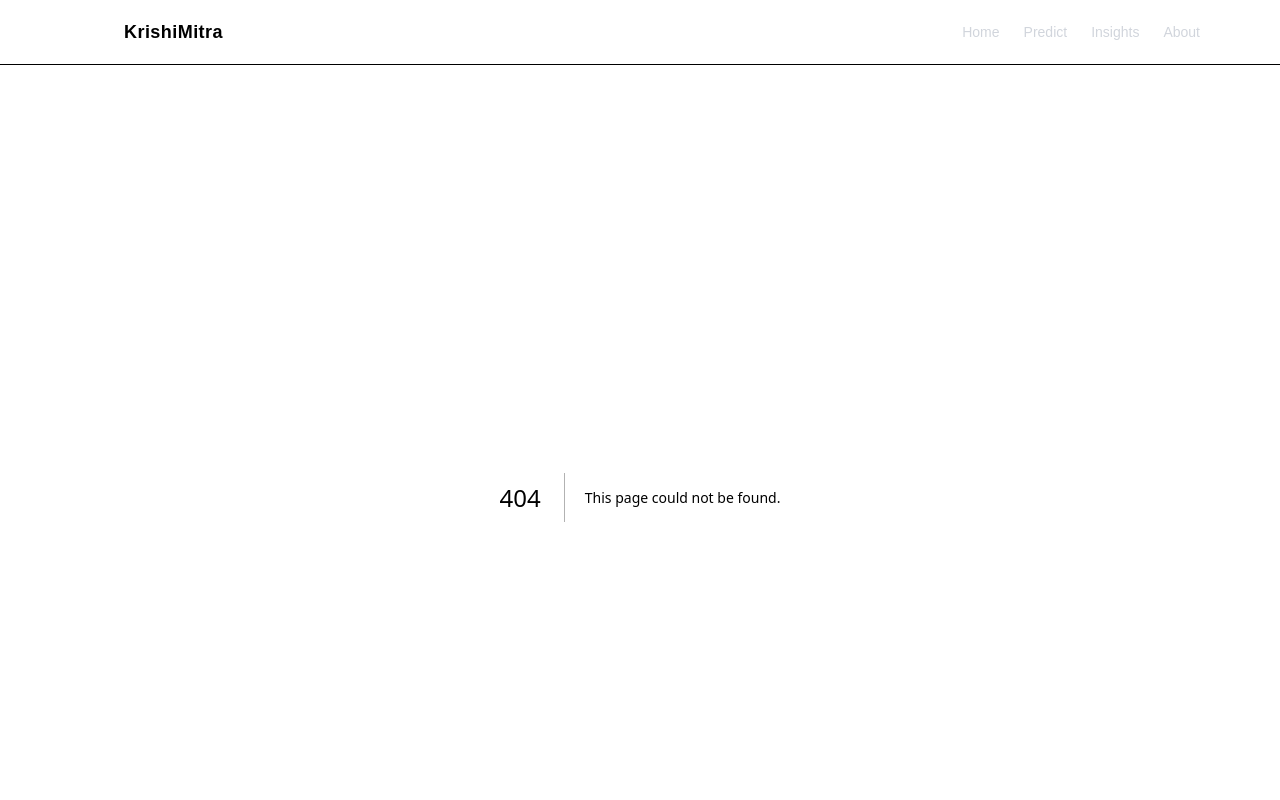
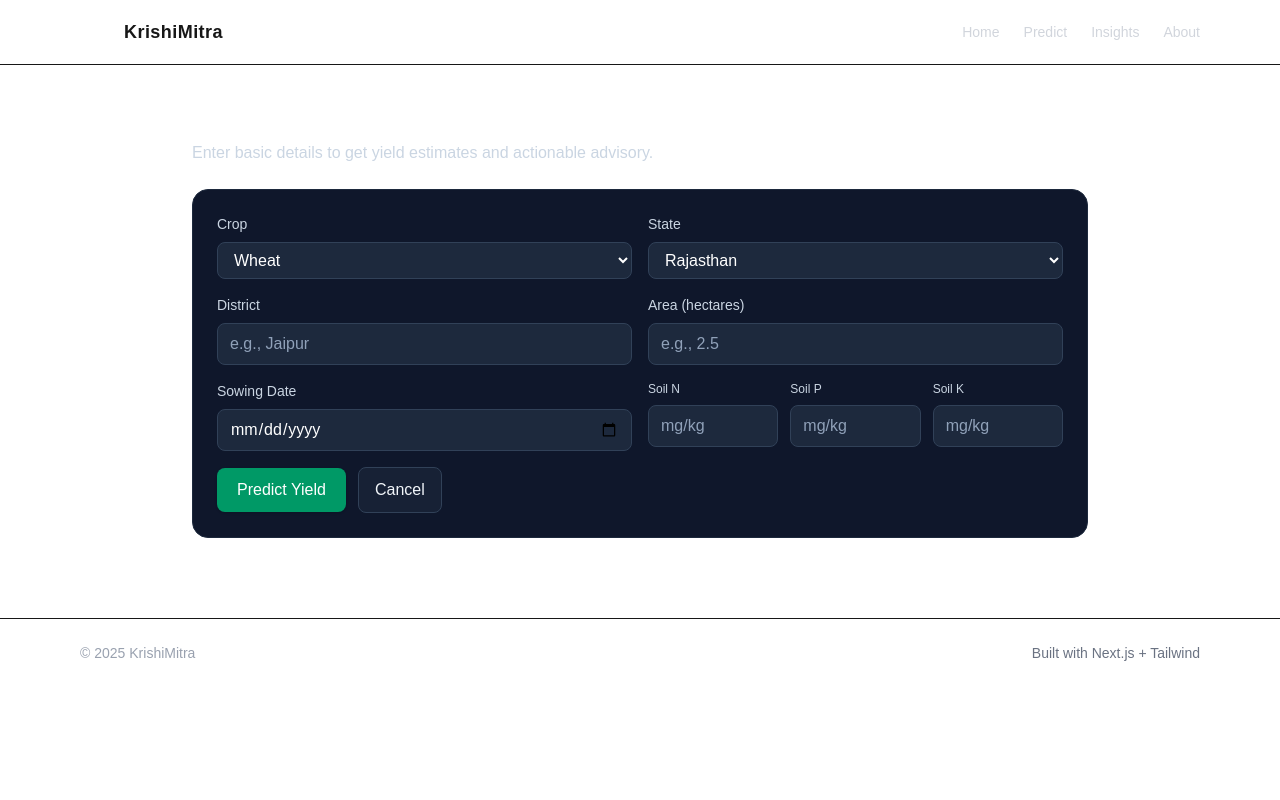
Before and after one commit to div-yan-shu-13/krishi-mitra, a Next.js app: page /predict in a window 1280 px wide. Before the commit this address had no page. Shown: the top 800 px of the page. Built offline with nearby package versions, Linux system fonts and the light colour scheme.

Commit message:
added predict page

```diff
--- /dev/null
+++ b/app/predict/page.js
@@ -0,0 +1,278 @@
+"use client";
+
+import { useState } from "react";
+import { useRouter } from "next/navigation";
+
+const crops = [
+  "Wheat",
+  "Rice",
+  "Maize",
+  "Soybean",
+  "Sugarcane",
+  "Cotton",
+  "Pulses",
+  "Mustard",
+];
+
+const states = [
+  "Rajasthan",
+  "Punjab",
+  "Haryana",
+  "Uttar Pradesh",
+  "Madhya Pradesh",
+  "Gujarat",
+  "Maharashtra",
+  "Karnataka",
+  "Tamil Nadu",
+  "Andhra Pradesh",
+  "Telangana",
+  "Bihar",
+  "West Bengal",
+  "Odisha",
+  "Assam",
+  "Kerala",
+  "Jharkhand",
+  "Chhattisgarh",
+];
+
+export default function PredictPage() {
+  const router = useRouter();
+  const [form, setForm] = useState({
+    crop: "Wheat",
+    state: "Rajasthan",
+    district: "",
+    areaHectare: "",
+    sowingDate: "",
+    soilN: "",
+    soilP: "",
+    soilK: "",
+  });
+  const [loading, setLoading] = useState(false);
+  const [error, setError] = useState("");
+  const [result, setResult] = useState(null);
+
+  const handleChange = (e) => {
+    const { name, value } = e.target;
+    setForm((prev) => ({ ...prev, [name]: value }));
+  };
+
+  const handleSubmit = async (e) => {
+    e.preventDefault();
+    setError("");
+    setResult(null);
+
+    // quick validation
+    if (!form.district || !form.areaHectare || !form.sowingDate) {
+      setError("Please fill district, area and sowing date.");
+      return;
+    }
+
+    setLoading(true);
+    try {
+      const res = await fetch("/api/predict", {
+        method: "POST",
+        headers: { "Content-Type": "application/json" },
+        body: JSON.stringify({
+          ...form,
+          areaHectare: parseFloat(form.areaHectare),
+          soilN: form.soilN ? parseFloat(form.soilN) : null,
+          soilP: form.soilP ? parseFloat(form.soilP) : null,
+          soilK: form.soilK ? parseFloat(form.soilK) : null,
+        }),
+      });
+
+      if (!res.ok) {
+        const text = await res.text();
+        throw new Error(text || "Prediction failed");
+      }
+
+      const data = await res.json();
+      setResult(data);
+    } catch (err) {
+      setError(err.message || "Something went wrong");
+    } finally {
+      setLoading(false);
+    }
+  };
+
+  return (
+    <div className="max-w-4xl mx-auto">
+      <h1 className="text-3xl font-bold text-white">Yield Prediction</h1>
+      <p className="mt-2 text-slate-300">
+        Enter basic details to get yield estimates and actionable advisory.
+      </p>
+
+      <form
+        onSubmit={handleSubmit}
+        className="mt-6 grid gap-4 rounded-2xl border border-slate-800 bg-slate-900 p-6"
+      >
+        <div className="grid gap-4 sm:grid-cols-2">
+          <div>
+            <label className="block text-sm text-slate-300 mb-2">Crop</label>
+            <select
+              name="crop"
+              value={form.crop}
+              onChange={handleChange}
+              className="w-full rounded-lg border border-slate-700 bg-slate-800 text-white px-3 py-2 focus:outline-none focus:ring-2 focus:ring-emerald-500"
+            >
+              {crops.map((c) => (
+                <option key={c} value={c}>
+                  {c}
+                </option>
+              ))}
+            </select>
+          </div>
+
+          <div>
+            <label className="block text-sm text-slate-300 mb-2">State</label>
+            <select
+              name="state"
+              value={form.state}
+              onChange={handleChange}
+              className="w-full rounded-lg border border-slate-700 bg-slate-800 text-white px-3 py-2 focus:outline-none focus:ring-2 focus:ring-emerald-500"
+            >
+              {states.map((s) => (
+                <option key={s} value={s}>
+                  {s}
+                </option>
+              ))}
+            </select>
+          </div>
+        </div>
+
+        <div className="grid gap-4 sm:grid-cols-2">
+          <div>
+            <label className="block text-sm text-slate-300 mb-2">
+              District
+            </label>
+            <input
+              name="district"
+              value={form.district}
+              onChange={handleChange}
+              placeholder="e.g., Jaipur"
+              className="w-full rounded-lg border border-slate-700 bg-slate-800 text-white px-3 py-2 placeholder-slate-400 focus:outline-none focus:ring-2 focus:ring-emerald-500"
+            />
+          </div>
+
+          <div>
+            <label className="block text-sm text-slate-300 mb-2">
+              Area (hectares)
+            </label>
+            <input
+              name="areaHectare"
+              type="number"
+              step="0.01"
+              value={form.areaHectare}
+              onChange={handleChange}
+              placeholder="e.g., 2.5"
+              className="w-full rounded-lg border border-slate-700 bg-slate-800 text-white px-3 py-2 placeholder-slate-400 focus:outline-none focus:ring-2 focus:ring-emerald-500"
+            />
+          </div>
+        </div>
+
+        <div className="grid gap-4 sm:grid-cols-2">
+          <div>
+            <label className="block text-sm text-slate-300 mb-2">
+              Sowing Date
+            </label>
+            <input
+              name="sowingDate"
+              type="date"
+              value={form.sowingDate}
+              onChange={handleChange}
+              className="w-full rounded-lg border border-slate-700 bg-slate-800 text-white px-3 py-2 focus:outline-none focus:ring-2 focus:ring-emerald-500"
+            />
+          </div>
+
+          <div className="grid grid-cols-3 gap-3">
+            <div>
+              <label className="block text-xs text-slate-300 mb-2">
+                Soil N
+              </label>
+              <input
+                name="soilN"
+                type="number"
+                step="0.01"
+                value={form.soilN}
+                onChange={handleChange}
+                placeholder="mg/kg"
+                className="w-full rounded-lg border border-slate-700 bg-slate-800 text-white px-3 py-2 placeholder-slate-400 focus:outline-none focus:ring-2 focus:ring-emerald-500"
+              />
+            </div>
+            <div>
+              <label className="block text-xs text-slate-300 mb-2">
+                Soil P
+              </label>
+              <input
+                name="soilP"
+                type="number"
+                step="0.01"
+                value={form.soilP}
+                onChange={handleChange}
+                placeholder="mg/kg"
+                className="w-full rounded-lg border border-slate-700 bg-slate-800 text-white px-3 py-2 placeholder-slate-400 focus:outline-none focus:ring-2 focus:ring-emerald-500"
+              />
+            </div>
+            <div>
+              <label className="block text-xs text-slate-300 mb-2">
+                Soil K
+              </label>
+              <input
+                name="soilK"
+                type="number"
+                step="0.01"
+                value={form.soilK}
+                onChange={handleChange}
+                placeholder="mg/kg"
+                className="w-full rounded-lg border border-slate-700 bg-slate-800 text-white px-3 py-2 placeholder-slate-400 focus:outline-none focus:ring-2 focus:ring-emerald-500"
+              />
+            </div>
+          </div>
+        </div>
+
+        <div className="flex items-center gap-3">
+          <button
+            type="submit"
+            disabled={loading}
+            className="inline-flex items-center justify-center rounded-lg bg-emerald-600 px-5 py-2.5 text-white font-medium shadow hover:bg-emerald-500 focus:outline-none focus:ring-2 focus:ring-emerald-400 focus:ring-offset-2 focus:ring-offset-slate-900 transition disabled:opacity-60"
+          >
+            {loading ? "Predicting..." : "Predict Yield"}
+          </button>
+
+          <button
+            type="button"
+            onClick={() => router.push("/")}
+            className="rounded-lg border border-slate-700 bg-slate-800/60 px-4 py-2.5 text-slate-100 hover:bg-slate-800 transition"
+          >
+            Cancel
+          </button>
+        </div>
+
+        {error && (
+          <div className="mt-2 rounded-lg border border-red-800 bg-red-900/30 p-3 text-red-200">
+            {error}
+          </div>
+        )}
+
+        {result && (
+          <div className="mt-4 rounded-xl border border-emerald-800 bg-emerald-900/20 p-4">
+            <h3 className="font-semibold text-white">Prediction</h3>
+            <p className="mt-1 text-slate-200">
+              Estimated yield:{" "}
+              <span className="font-semibold">{result?.prediction} q/ha</span>
+            </p>
+
+            <div className="mt-3">
+              <h4 className="font-semibold text-white">Recommendations</h4>
+              <ul className="mt-2 list-disc pl-5 text-slate-200">
+                {result?.recommendations?.map((r, idx) => (
+                  <li key={idx}>{r}</li>
+                ))}
+              </ul>
+            </div>
+          </div>
+        )}
+      </form>
+    </div>
+  );
+}
```
